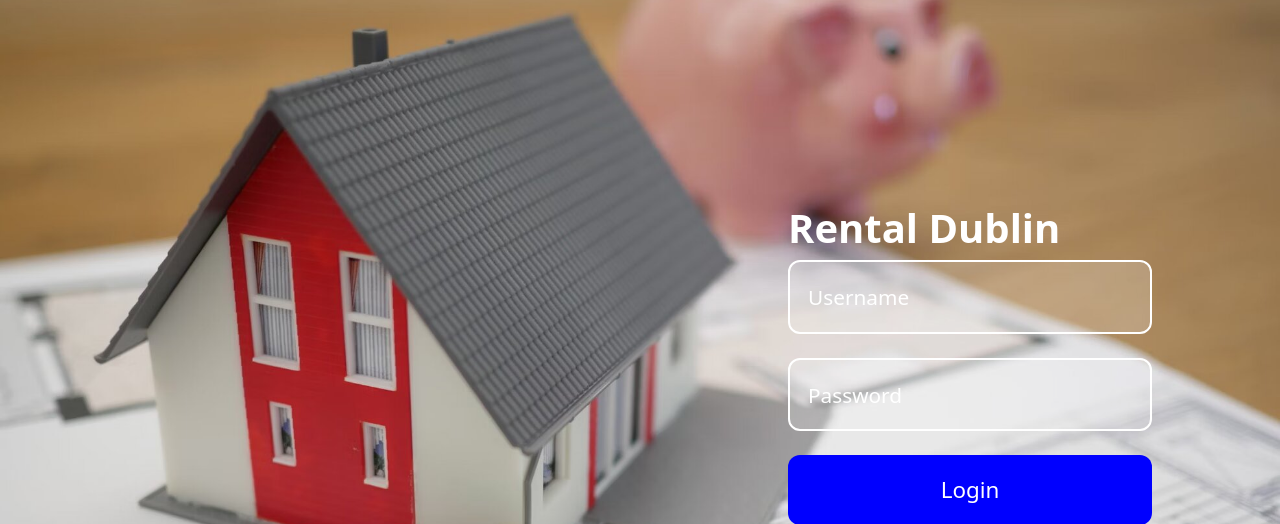
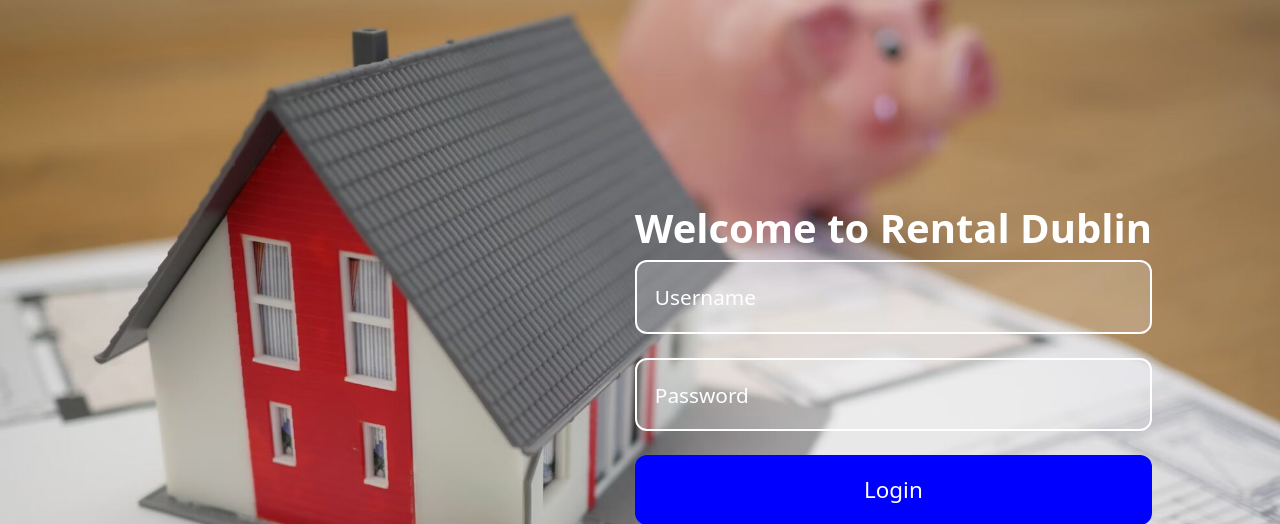
Before and after one commit to Akash-git-1006/x23377348_devops_final, a Django app: page / in a window 1280 px wide. Shown: the top 524 px of the page. Run offline with Django 5.2, Linux system fonts and the light colour scheme.

Commit message:
Index.html change

```diff
--- a/accounts/templates/accounts/index.html
+++ b/accounts/templates/accounts/index.html
@@ -5,7 +5,7 @@
   <head>
     <meta charset="utf-8" />
     <meta name="viewport" content="width=device-width, initial-scale=1" />
-    <title>Rental Dublin</title>
+    <title>Welcome to Rental Dublin</title>
     <link
       href="https://cdn.jsdelivr.net/npm/bootstrap@5.2.3/dist/css/bootstrap.min.css"
       rel="stylesheet"
@@ -77,7 +77,7 @@
 
     <!-- Login Form (Right Side) -->
     <div class="login-form">
-      <h1><strong>Rental Dublin</strong></h1>
+      <h1><strong>Welcome to Rental Dublin</strong></h1>
 
       {% if form.errors %}
       <div class="alert alert-danger" role="alert">
```
Also changed, not shown: 16 other files.
